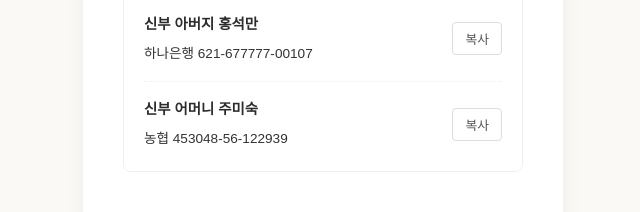
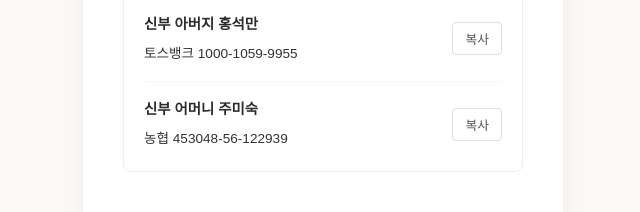
Before and after one commit to rrjjyy123/Jiyong-Seonghee, a plain HTML site: page index.html in a window 1280 px wide. Shown: the part 4358-4570 px from the top of the page, 317-957 px from the left. Drawn offline with nearby package versions, Linux system fonts and the light colour scheme; a web font is replaced by a local one.

Commit message:
아버님 계좌번호 토스로 변경

```diff
--- a/index.html
+++ b/index.html
@@ -647,7 +647,7 @@
                     <div class="account-row">
                         <div class="account-info">
                             <span class="name">신부 아버지 홍석만</span>
-                            <span class="bank">하나은행 621-677777-00107</span>
+                            <span class="bank">토스뱅크 1000-1059-9955</span>
                         </div>
                         <button class="btn-copy" onclick="copyToClipboard('하나은행 621-677777-00107')">복사</button>
                     </div>
```
